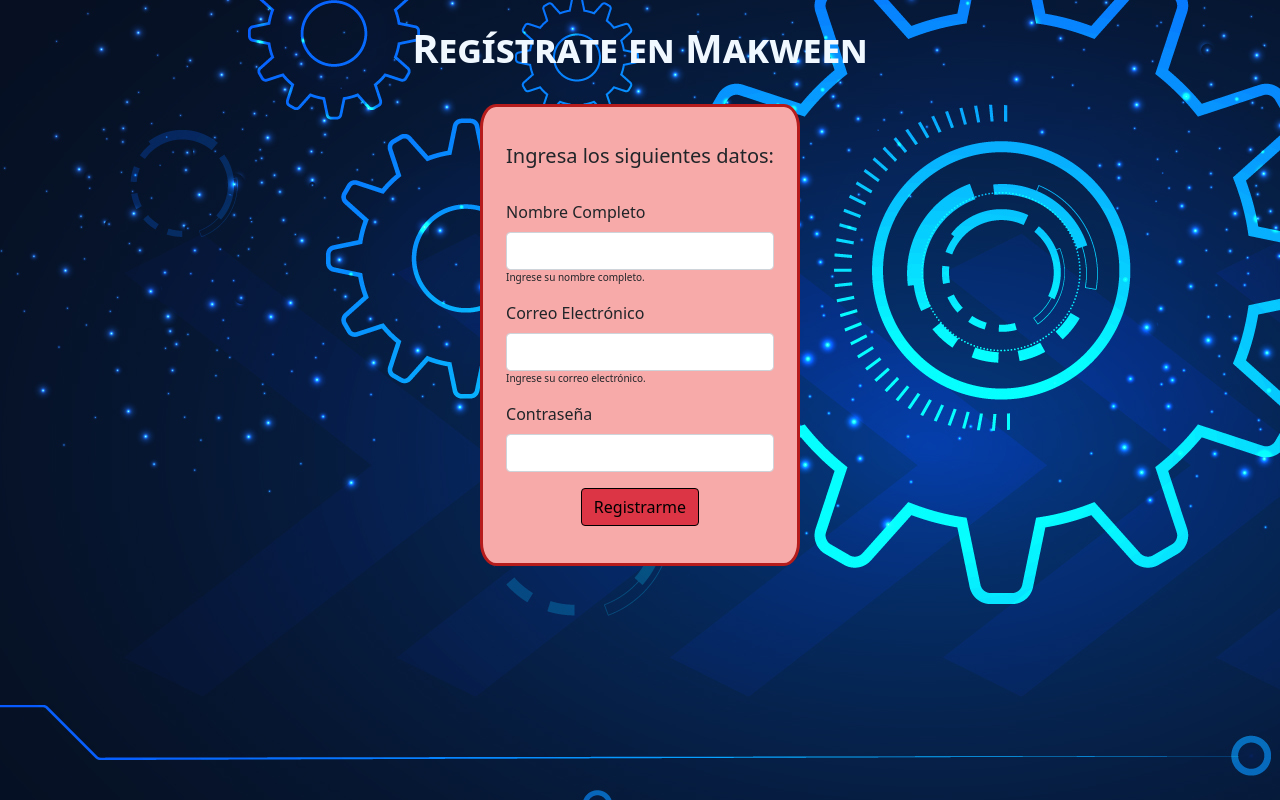
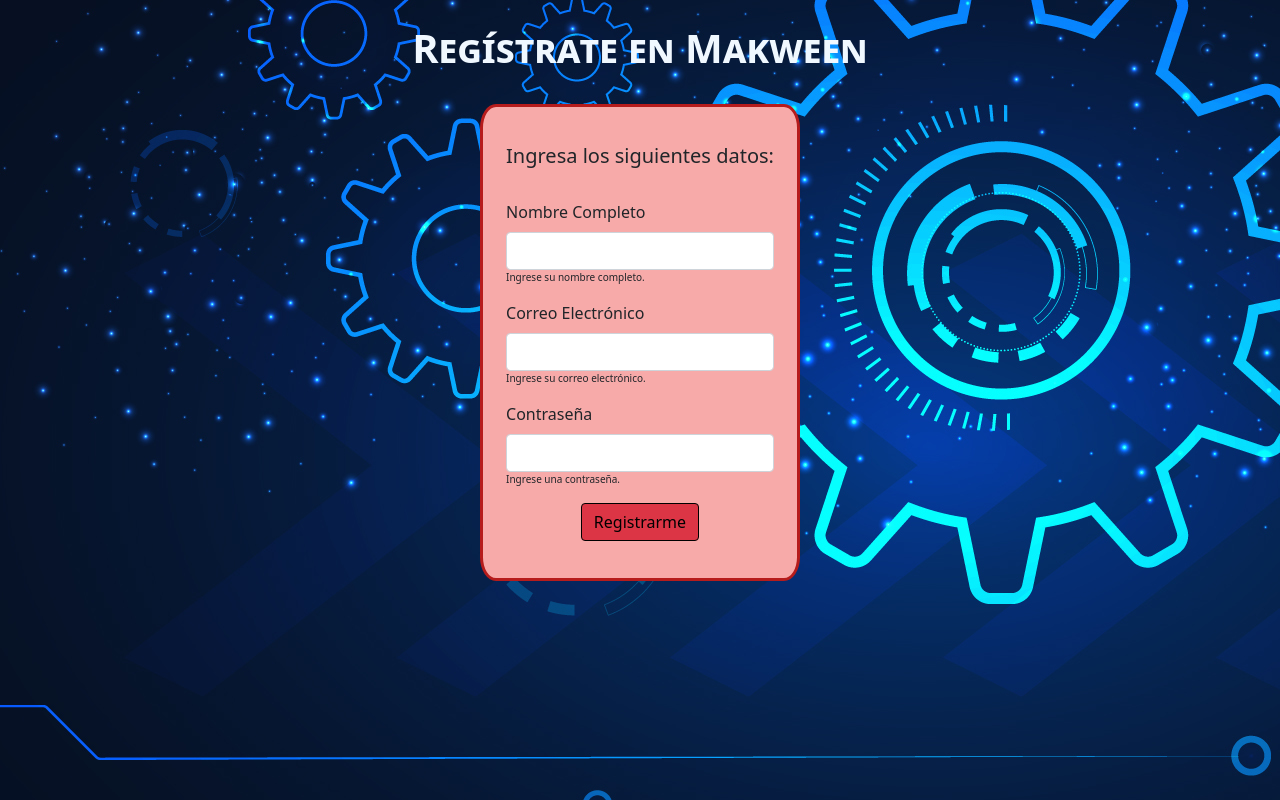
Before and after one commit to ClyonsMT/Proyecto-Makween, a Django app: page /registro/ in a window 1280 px wide. Shown: the part 127-927 px from the top of the page. Run offline with Django 4.2, Linux system fonts and the light colour scheme; some libraries are stand-ins or nearby versions.

Commit message:
validacion contraseña

```diff
--- a/makween_app/static/makween_app/js/java.js
+++ b/makween_app/static/makween_app/js/java.js
@@ -36,11 +36,38 @@
             "color":"green",
             "fontSize":"10px"
         });
+        $("#correoId").removeClass("is-valid").addClass("is-invalid");
       } else {
         $("#parrafoId1").text("Correo electrónico erróneo.");
         $("#parrafoId1").css({
             "color":"red",
             "fontSize":"10px"
         });
+        $("#correoId").removeClass("is-invalid").addClass("is-valid");
       }
 });
+
+//validacion contraseña
+$("#contraseñaId").keyup(function(){
+    var pass = $("#contraseñaId").val();
+    var hasUpperCase = /[A-Z]/.test(pass);
+    var hasLowerCase = /[a-z]/.test(pass);
+    var hasNumber = /\d/.test(pass);
+    var hasSpecialChar = /[!@#$%^&*]/.test(pass);
+    var isValid = pass.length >= 6 && pass.length <= 12 && hasUpperCase && hasLowerCase && hasNumber && hasSpecialChar;
+    if (!isValid) {
+        $("#parrafoId2").text("La contraseña debe tener entre 6 y 12 caracteres y debe incluir una mayúscula, una minúscula, al menos un número y un caracter especial (!@#$%^&*).");
+        $("#parrafoId1").css({
+            "color":"red",
+            "fontSize":"10px"
+        });
+        $("#contraseñaId").removeClass("is-valid").addClass("is-invalid");
+    } else {
+        $("#parrafoId2").text("Contraseña agregada correctamente.");
+        $("#parrafoId1").css({
+            "color":"green",
+            "fontSize":"10px"
+        });
+        $("#contraseñaId").removeClass("is-invalid").addClass("is-valid");
+    }
+});
--- a/makween_app/templates/makween_app/registro.html
+++ b/makween_app/templates/makween_app/registro.html
@@ -20,6 +20,7 @@
                 <div class="mb-3">
                   <label for="exampleInputPassword1" class="form-label">Contraseña</label>
                   <input type="password" class="form-control" id="contraseñaId">
+                  <p class="parrafos" id="parrafoId2">Ingrese una contraseña.</p>
                 </div>
                 <center><button type="submit" class="btn btn-danger" style="color: black;    border-bottom-color:black ;
                     border-top-color:black ;
```
